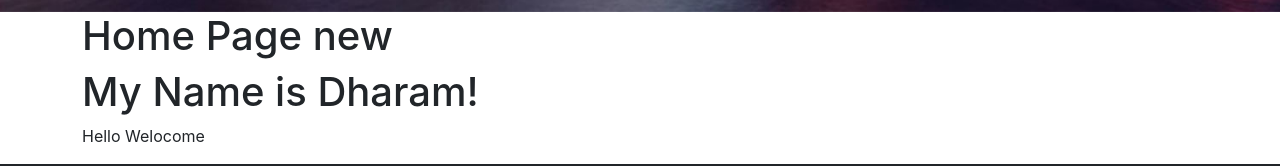
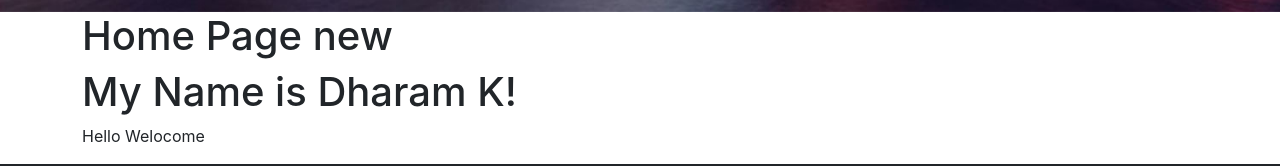
Before and after one commit to DharamWebProject/iengage, a React (Create React App) app: page / in a window 1280 px wide. Shown: the part 569-735 px from the top of the page. Built offline with nearby package versions, Linux system fonts and the light colour scheme.

Commit message:
Update name variable to include last initial

```diff
--- a/src/components/Home.jsx
+++ b/src/components/Home.jsx
@@ -2,7 +2,7 @@ import React from 'react';
 import ImageSlider from './ImageSlider';
 const Home = () => {
 
-  const myName = "Dharam";
+  const myName = "Dharam K";
   const myMessage = "Hello Welocome";
   return (
     <>
```
